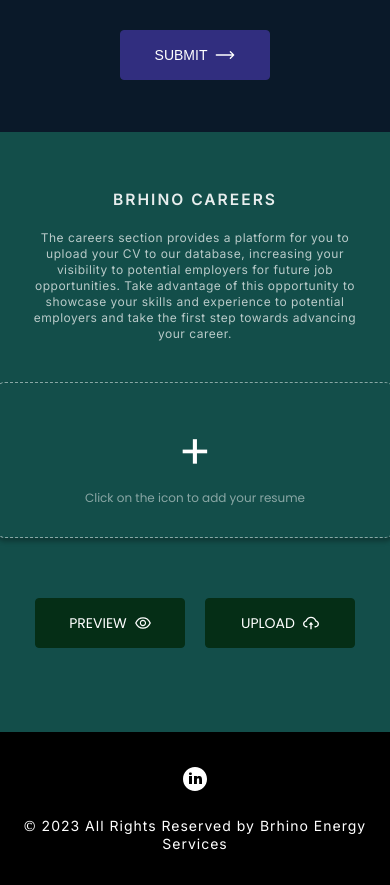
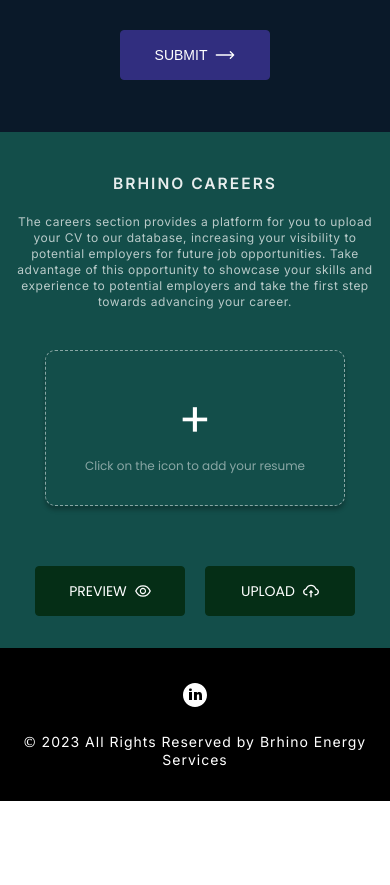
Before and after one commit to RaktimParasar/brhino-energy, a Next.js app: page / in a window 390 px wide. Shown: the part 7620-8505 px from the top of the page. After the commit the page ends 8421 px from the top, so only its background shows below. Built offline with nearby package versions, Linux system fonts and the light colour scheme.

Commit message:
improvements & send cv through email feature

```diff
--- a/app/components/Navbar/Navbar.module.css
+++ b/app/components/Navbar/Navbar.module.css
@@ -78,7 +78,7 @@
    }
 }
 
-@media only screen and (max-width: 520px) {
+@media only screen and (max-width: 590px) {
    .menu-container ul {
       display: none;
    }
--- a/app/components/Navbar/Navbar.tsx
+++ b/app/components/Navbar/Navbar.tsx
@@ -58,6 +58,7 @@
                   <li onClick={() => handleMenuScroll("projects")}>Projects</li>
                   <li onClick={() => handleMenuScroll("about")}>About</li>
                   <li onClick={() => handleMenuScroll("contact")}>Contact</li>
+                  <li onClick={() => handleMenuScroll("careers")}>Careers</li>
                </ul>
                <button className={styles.menu_btn} onClick={showMenu}>
                   <Menu color={"var(--secondary-indigo)"} />
@@ -70,7 +71,7 @@
             open={open}
             footer={null}
             onCancel={() => onClose()}
-            bodyStyle={{ height: "250px" }}
+            bodyStyle={{ height: "300px" }}
             width={300}
          >
             <div className={styles.mobile_menu}>
@@ -79,6 +80,7 @@
                   <li onClick={() => handleMenuScrollMobile("projects")}>Projects</li>
                   <li onClick={() => handleMenuScrollMobile("about")}>About</li>
                   <li onClick={() => handleMenuScrollMobile("contact")}>Contact</li>
+                  <li onClick={() => handleMenuScrollMobile("careers")}>Careers</li>
                </ul>
             </div>
          </Modal>
--- a/app/components/UploadCV/UploadCV.module.css
+++ b/app/components/UploadCV/UploadCV.module.css
@@ -5,7 +5,7 @@
    height: 100%;
    align-items: center;
    place-content: center;
-   margin: 40px 0;
+   margin-top: 40px;
 }
 
 .add_icon {
@@ -21,13 +21,13 @@
 }
 
 .upload_actions {
+   margin-top: 40px;
    display: flex;
    justify-content: space-between;
    gap: 20px;
 }
 
 .upload_actions > button {
-   margin-top: 40px;
    outline: none;
    cursor: pointer;
    display: flex;
@@ -63,3 +63,15 @@
 .upload_actions > button:active {
    transform: scale(0.9);
 }
+
+.upload_actions > button[data-submit="true"] {
+   background-color: #16a34a;
+   color: var(--primary-white);
+   pointer-events: none;
+}
+
+@media only screen and (max-width: 350px) {
+   .upload_actions {
+      flex-direction: column;
+   }
+}
--- a/app/components/UploadCV/UploadCV.tsx
+++ b/app/components/UploadCV/UploadCV.tsx
@@ -7,8 +7,10 @@
 import { CloudUploadOutlined, EyeOutlined } from "@ant-design/icons";
 
 import { sendResumeToEmail } from "../../lib/api";
+import { Tick } from "@components/Icons/Icons";
 
 import styles from "./UploadCV.module.css";
+import loadingStyles from "../QuoteForm/QuoteForm.module.css";
 
 const poppins = Poppins({
    subsets: ["latin"],
@@ -24,15 +26,13 @@
       if (
          data?.file?.type?.includes("pdf" || "msword") &&
          data?.file?.size &&
-         data?.file.size / 1024 / 1024 > 1
+         data?.file.size / 1024 / 1024 > 2
       ) {
-         message.error("Maximum document upload size limit is 1 MB");
+         message.error("Maximum document upload size limit is 2 MB");
          return;
       }
       setFileList(data?.fileList);
    };
-
-   const onFileRemove = (file: UploadFile<any>) => {};
 
    const handlePreview = () => {
       const file = fileList?.[0]?.originFileObj;
@@ -69,13 +69,14 @@
    const handleSendResume = async () => {
       const [file] = fileList || [];
       if (!file) {
-         message.error("Please add your resume to upload");
+         message.info("Please add your resume to upload");
          return;
       }
       setLoading(true);
       try {
+         const { name, type } = file?.originFileObj as Blob;
          const fileBuffer = await readFileAsBuffer(file);
-         await sendResumeToEmail(fileBuffer);
+         await sendResumeToEmail(fileBuffer, name, type);
          setSubmitted(true);
          setLoading(false);
          message.success("Resume uploaded successfully 👍🏻");
@@ -97,7 +98,6 @@
             listType="picture"
             fileList={fileList}
             onChange={onFileUpload}
-            onRemove={onFileRemove}
             supportServerRender
             maxCount={1}
             disabled={submitted || loading}
@@ -108,11 +108,31 @@
             </p>
          </Upload>
          <div className={styles.upload_actions}>
-            <button className={poppins.className} onClick={handlePreview} disabled={submitted || loading}>
-               Preview <EyeOutlined style={{ fontSize: 16 }} />
-            </button>
-            <button className={poppins.className} onClick={handleSendResume} disabled={submitted || loading}>
-               Upload <CloudUploadOutlined style={{ fontSize: 16 }} />
+            {!submitted && !loading && (
+               <button className={poppins.className} onClick={handlePreview} disabled={submitted || loading}>
+                  Preview <EyeOutlined style={{ fontSize: 16 }} />
+               </button>
+            )}
+            <button
+               className={poppins.className}
+               data-submit={submitted}
+               onClick={handleSendResume}
+               disabled={submitted || loading}
+            >
+               {loading ? (
+                  <>
+                     Uploading <span className={loadingStyles.dots_circle_spinner}></span>
+                  </>
+               ) : submitted ? (
+                  <>
+                     <Tick color="var(--primary-white)" />
+                     Uploaded
+                  </>
+               ) : (
+                  <>
+                     Upload <CloudUploadOutlined style={{ fontSize: 16 }} />
+                  </>
+               )}
             </button>
          </div>
       </div>
@@ -120,8 +140,3 @@
 };
 
 export default UploadCV;
-
-/**
- * todo
- * write button disable logic when file is not uploaded
- */
--- a/app/lib/api.ts
+++ b/app/lib/api.ts
@@ -17,12 +17,15 @@
    }
 };
 
-export const sendResumeToEmail = async (fileBuffer: any) => {
+export const sendResumeToEmail = async (fileBuffer: any, name: string, type: string) => {
    try {
-      const response = await axios.post("/api/upload", { buffer: fileBuffer });
+      const response = await axios.post("/api/upload", {
+         buffer: fileBuffer,
+         fileName: name,
+         fileType: type,
+      });
       return response.data;
    } catch (error) {
-      console.log(error);
       throw new Error("Failed to upload resume");
    }
 };
--- a/pages/index.tsx
+++ b/pages/index.tsx
@@ -14,14 +14,14 @@
 import { baseURL } from "../app/utils/constants";
 
 import styles from "../styles/Home.module.css";
-import UploadCV from "@components/UploadCV/UploadCV";
 
-const ServicesCard = dynamic(() => import("@components/ServicesCard/ServicesCard"), { ssr: false });
-const Clients = dynamic(() => import("@components/Clients/Clients"), { ssr: false });
-const AboutUs = dynamic(() => import("@components/AboutUs/AboutUs"), { ssr: false });
-const SliderComp = dynamic(() => import("@components/Slider/SliderComp"), { ssr: false });
-const ContactUs = dynamic(() => import("@components/ContactUs/ContactUs"), { ssr: false });
-const QuoteForm = dynamic(() => import("@components/QuoteForm/QuoteForm"), { ssr: false });
+const ServicesCard = dynamic(() => import("@components/ServicesCard/ServicesCard"), { ssr: true });
+const Clients = dynamic(() => import("@components/Clients/Clients"), { ssr: true });
+const AboutUs = dynamic(() => import("@components/AboutUs/AboutUs"), { ssr: true });
+const SliderComp = dynamic(() => import("@components/Slider/SliderComp"), { ssr: true });
+const ContactUs = dynamic(() => import("@components/ContactUs/ContactUs"), { ssr: true });
+const QuoteForm = dynamic(() => import("@components/QuoteForm/QuoteForm"), { ssr: true });
+const UploadCV = dynamic(() => import("@components/UploadCV/UploadCV"), { ssr: true });
 
 const inter = Inter({ subsets: ["latin"] });
 
@@ -154,7 +154,7 @@
                   <QuoteForm />
                </div>
             </section>
-            <section className={styles.careers_container}>
+            <section className={styles.careers_container} id="careers">
                <div className={styles.services_wrapper}>
                   <h3>Brhino Careers</h3>
                   <p>
--- a/styles/Home.module.css
+++ b/styles/Home.module.css
@@ -263,7 +263,7 @@
 .careers_container {
    background-color: rgb(19 78 74);
    width: 100%;
-   height: 600px;
+   height: 100%;
    color: var(--primary-white);
    padding: 3rem 2rem;
 }
@@ -302,7 +302,8 @@
    .services_container,
    .projects_container,
    .clients_container,
-   .form_container {
+   .form_container,
+   .careers_container {
       padding: 2rem 1rem;
    }
 
--- a/styles/globals.css
+++ b/styles/globals.css
@@ -221,3 +221,10 @@
 .media-upload-section .ant-upload-list-item-name {
    color: rgba(255, 255, 255, 0.5);
 }
+
+@media only screen and (max-width: 420px) {
+   .media-upload-section .ant-upload-select,
+   .media-upload-section .ant-upload-list-picture {
+      width: 300px;
+   }
+}
```
Also changed, not shown: app/components/QuoteForm/QuoteForm.tsx (+0 -7 lines), pages/api/upload.js (+21 -6 lines), public/robots.txt, 1 other file (tests, documents, lock files or other folders).
